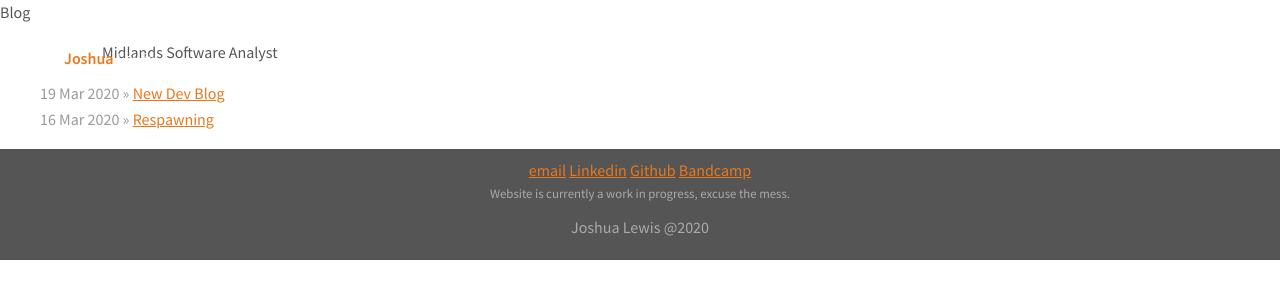
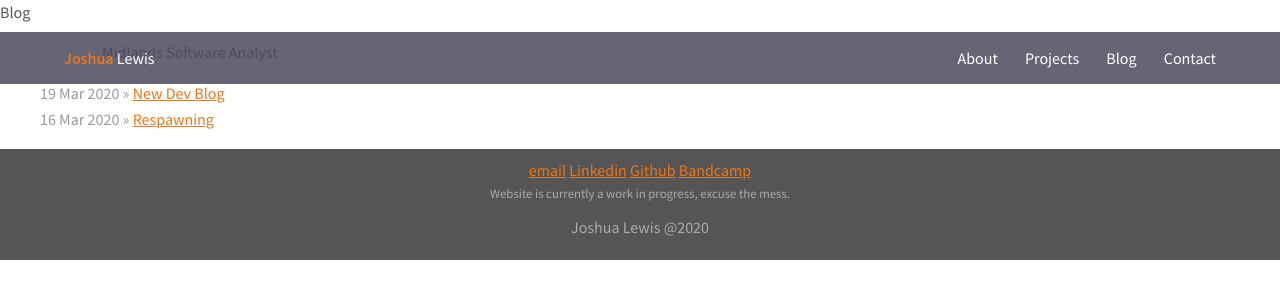
Before and after one commit to Yigurn/yigurn.github.io, a Jekyll site: the page built from blog/index.html, in a window 1280 px wide. Shown: the top 300 px of the page. Built offline with Jekyll 4.4.1, drawn with Linux system fonts in a browser that asks for light colours; nearby versions of some CDN libraries; library files that are not in the unit come from our copies.

Commit message:
Update main.css

```diff
--- a/css/main.css
+++ b/css/main.css
@@ -13,7 +13,6 @@ a, body, div, h1, h2, h3, h4, h5, h6, header, html, nav, span, strong {
 
 header, nav, {
 	display: block;
-	background: #555;
 }
 
 article, aside, details, figcaption, figure, footer, header, hgroup, menu, nav, section {
@@ -631,6 +630,16 @@ textarea {
     position: relative;
 }
 
+#header:before {
+	content: '';
+	background: rgba(75, 75, 93, 0.85);
+	position: absolute;
+	width: 100%;
+	height: 100%;
+	top: 0;
+	left: 0;
+}
+
 #banner:before {
 	content: '';
 	background: rgba(75, 75, 93, 0.85);
```
